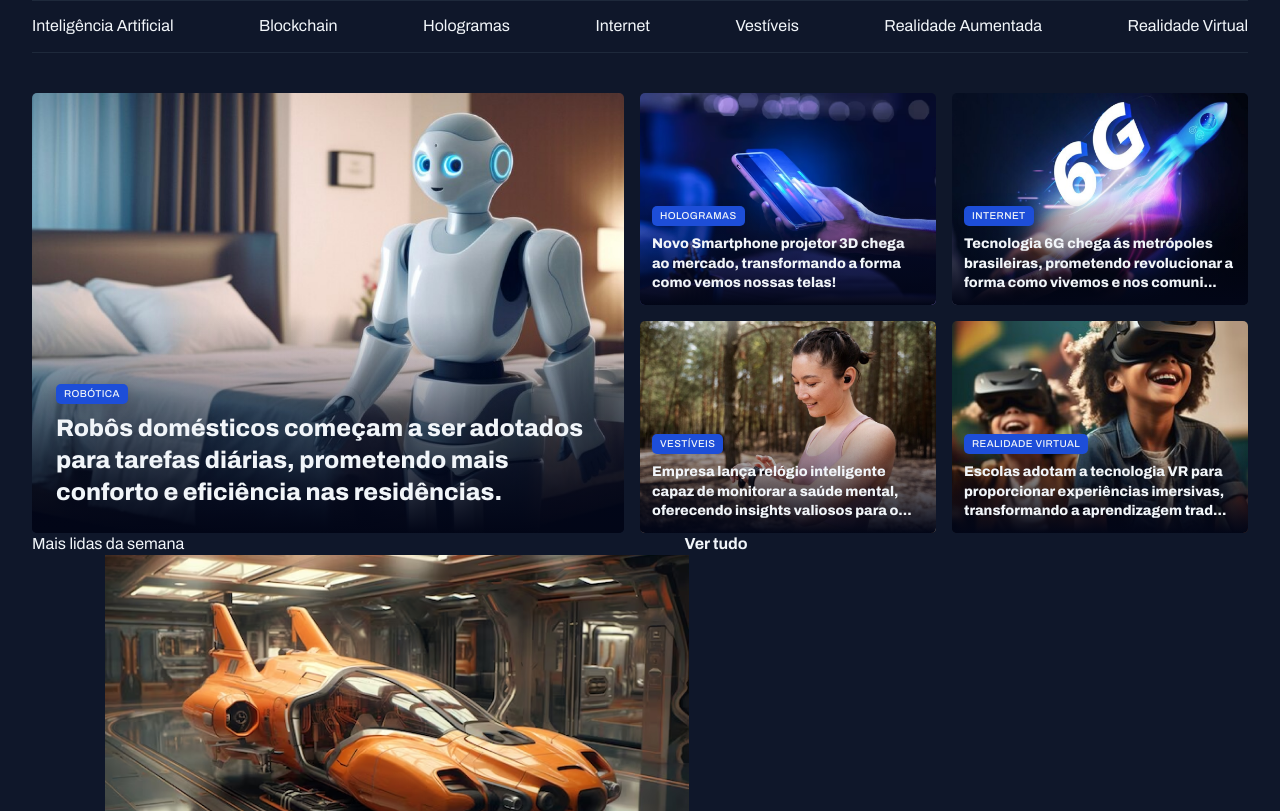
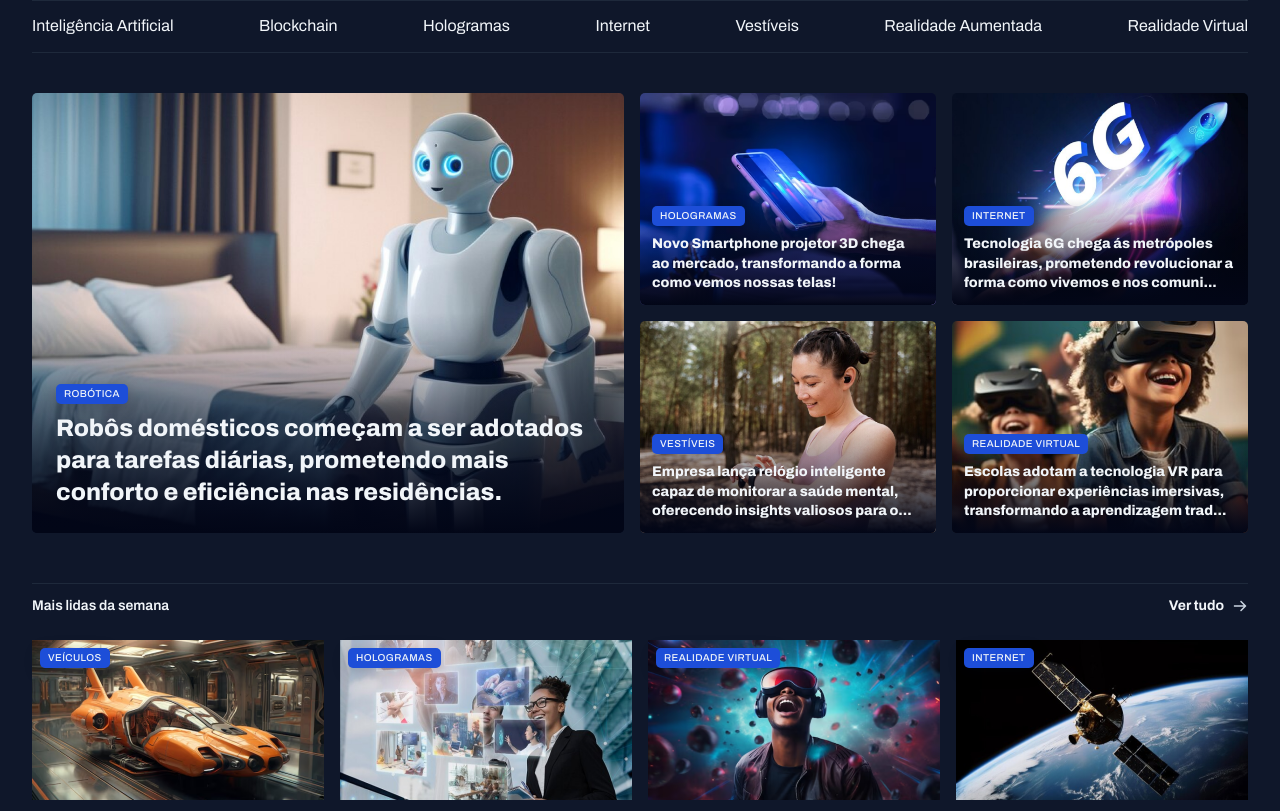
Before and after one commit to Zeslley/projeto-news, a plain HTML site: page index.html in a window 1280 px wide. Shown: the part 62-873 px from the top of the page. Drawn offline with Linux system fonts and the light colour scheme.

Commit message:
Aplicando estilos na seção mais lidas da semana

```diff
--- a/styles/global.css
+++ b/styles/global.css
@@ -54,6 +54,7 @@ img {
 
 main {
   margin-top: 40px;
+  gap: 50px;
 }
 
 .content-tag {
--- a/styles/sections.css
+++ b/styles/sections.css
@@ -1,3 +1,24 @@
+section header {
+  border-top: 1px solid var(--stroke-color);
+  padding-block: 12px 24px;
+  font: var(--text-span);
+
+  a {
+    justify-self: end;
+    align-items: center;
+    gap: 8px;
+    span {
+      background-image: url(../assets/icons/ArrowRight.svg);
+      width: 16px;
+      height: 16px;
+    }
+
+    &:hover span {
+      background-image: url(../assets/icons/ArrowRight-hover.svg);
+    }
+  }
+}
+
 #featured {
   img {
     height: 100%;
@@ -10,29 +31,50 @@
   border-radius: 5px;
   overflow: hidden;
 
-    &::before{
-        content:"";
-        background: linear-gradient(
-            180deg,
-            transparent 0%,
-            #020617 100%
-        );
+  &::before {
+    content: "";
+    background: linear-gradient(180deg, transparent 0%, #020617 100%);
     position: absolute;
     inset: 0;
     top: 50%;
   }
 
-    figcaption{
-        position: absolute ;
+  figcaption {
+    position: absolute;
     bottom: 0;
     padding: 24px;
 
-        &:has(.text-lg){
+    &:has(.text-lg) {
       padding: 12px;
     }
 
-        h2{
+    h2 {
       margin-top: 8px;
     }
   }
 }
+
+#weekly {
+  & > div {
+    grid-template-columns: repeat(4, 292px);
+  }
+
+  img {
+    height: 160px;
+  }
+
+  figure{
+    position: relative;
+
+      .content-tag{
+        position: absolute;
+        top: 8px;
+        left: 8px;
+    }
+
+    p{
+      margin-top: 8px;
+      font-weight: 800;
+    }
+  }
+}
```
Also changed, not shown: index.html (+2 -1 lines). Lines whose indentation alone changed are shown as unchanged.
